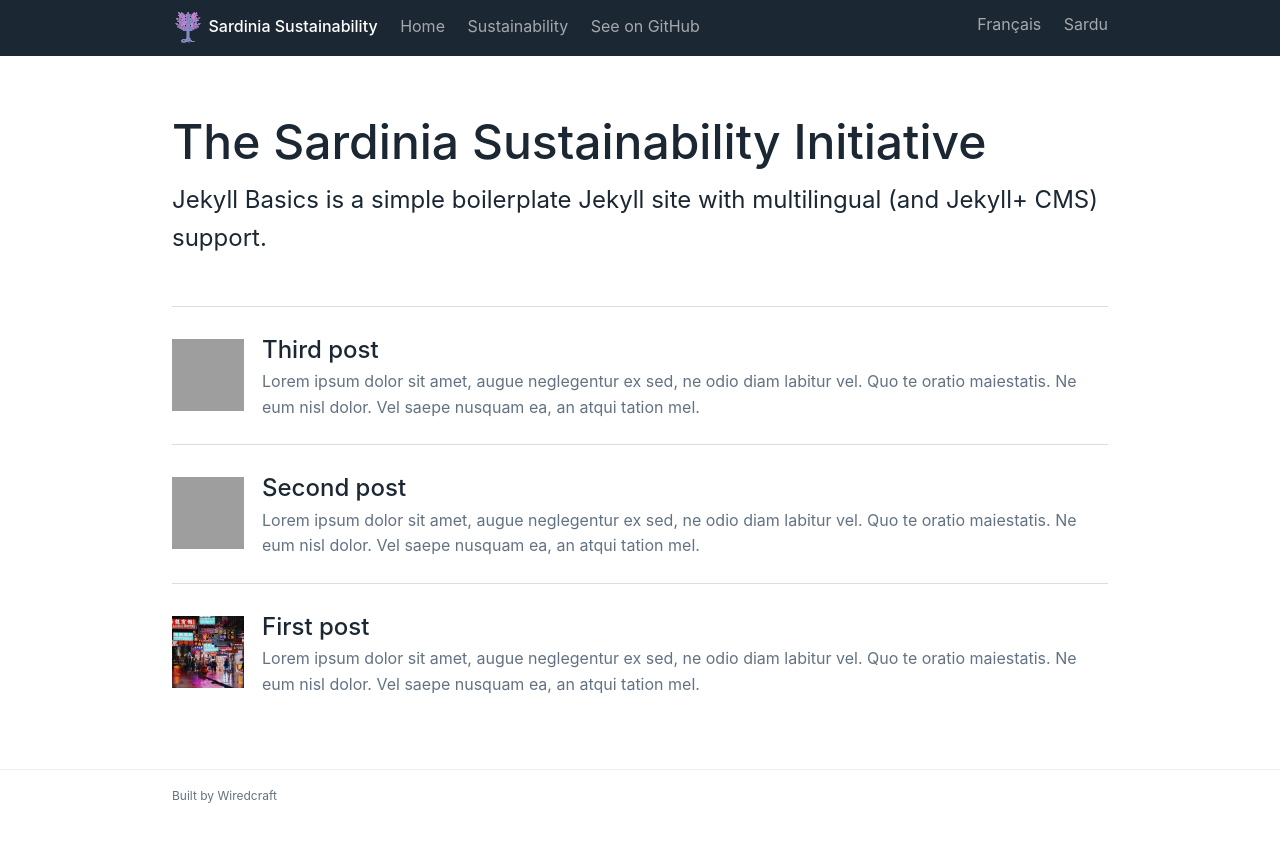
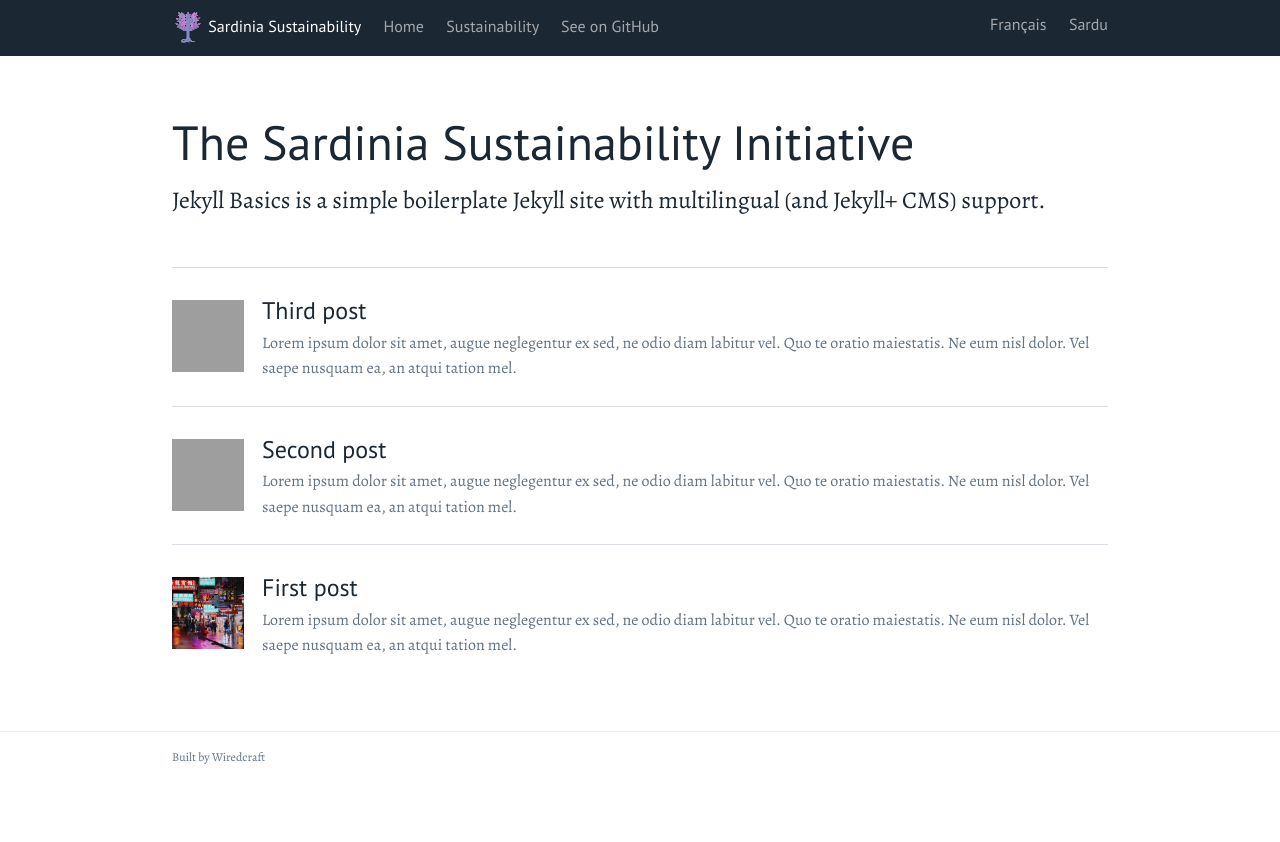
Before and after one commit to sustainablesardinia/sustainablesardinia.github.io, a Jekyll site: the page built from index.md, in a window 1280 px wide. Shown: the top 842 px of the page. Built offline with Jekyll 4.4.1, drawn with Linux system fonts in a browser that asks for light colours; a script that is not in the unit is left out.

Commit message:
Impera caràteris bellixeddus.

```diff
--- a/_sass/_variables.scss
+++ b/_sass/_variables.scss
@@ -5,11 +5,13 @@
 //     $black: #111;
 //     $blue: #0066cc;
 //
-//     /* Fonts */
-//
-//     $body: Georgia,Times, "Times New Roman", serif;
-//     $headline: "Helvetica Neue", Helvetica, Arial, sans-serif;
-//
+
+/* Fonts */
+@import url('https://fonts.googleapis.com/css2?family=Alegreya:ital@0;1&family=PT+Sans&display=swap');
+$body: Alegreya, "Times New Roman", serif;
+$headline: "PT Sans", Arial, sans-serif;
+$menuBar: "PT Sans", Arial, sans-serif;
+
 //     /* Partials */
 //
 //     $partials: (
--- a/_sass/custom/_header.scss
+++ b/_sass/custom/_header.scss
@@ -19,6 +19,10 @@
     }
   }
   .links {
+    font-family: $menuBar;
     float: left;
   }
+  .languages {
+    font-family: $menuBar;
+  }
 }
```
